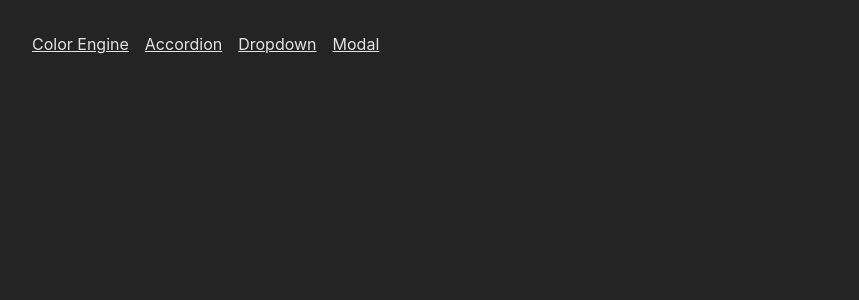
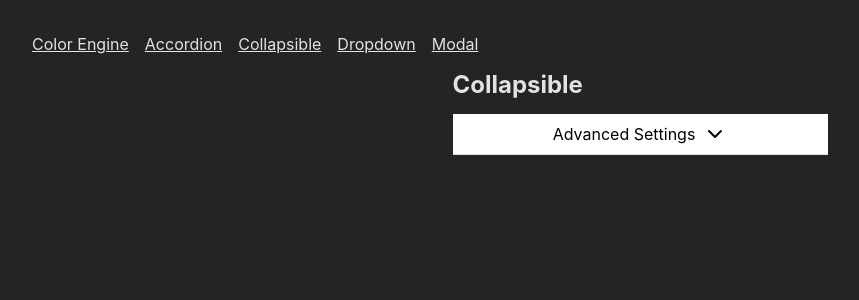
Before and after one commit to simonrevill/primitiv, a React (Vite) app in the folder apps/web/: page /collapsible in a window 1280 px wide. Shown: the top 300 px of the page, without its empty margins (0-859 px from the left). Built offline with nearby package versions, Linux system fonts and the light colour scheme.

Commit message:
feat(collapsible): add CollapsibleExample component with styles and routing

```diff
--- a/apps/web/src/App.tsx
+++ b/apps/web/src/App.tsx
@@ -1,7 +1,12 @@
 import { Routes, Route, Link } from "react-router-dom";
 
 import { ColorEngine } from "./ColorEngine";
-import { ModalExample, DropdownExample, AccordionExample } from "./pages";
+import {
+  AccordionExample,
+  CollapsibleExample,
+  DropdownExample,
+  ModalExample,
+} from "./pages";
 
 import "./App.scss";
 
@@ -12,6 +17,7 @@ function App() {
         <nav>
           <Link to="/">Color Engine</Link>
           <Link to="/accordion">Accordion</Link>
+          <Link to="/collapsible">Collapsible</Link>
           <Link to="/dropdown">Dropdown</Link>
           <Link to="/modal">Modal</Link>
         </nav>
@@ -20,6 +26,7 @@ function App() {
         <Routes>
           <Route path="/" element={<ColorEngine />} />
           <Route path="/accordion" element={<AccordionExample />} />
+          <Route path="/collapsible" element={<CollapsibleExample />} />
           <Route path="/dropdown" element={<DropdownExample />} />
           <Route path="/modal" element={<ModalExample />} />
         </Routes>
--- /dev/null
+++ b/apps/web/src/pages/CollapsibleExample/CollapsibleExample.scss
@@ -0,0 +1,110 @@
+.collapsible-example {
+  min-width: 23.4375rem;
+  max-width: 48rem;
+  margin: 0 auto;
+
+  &__title {
+    margin-block-end: 1rem;
+  }
+}
+
+.collapsible {
+  interpolate-size: allow-keywords;
+
+  &__trigger {
+    display: inline-flex;
+    justify-content: center;
+    align-items: center;
+    gap: 0.5rem;
+    width: 100%;
+    padding: 0.5rem 1rem;
+    background-color: white;
+    color: black;
+    border: none;
+    cursor: pointer;
+  }
+
+  &__trigger-icon {
+    display: inline-flex;
+    justify-content: center;
+    align-items: center;
+    transform-origin: center center;
+    transform: rotate(0deg);
+    transition: transform 150ms ease-in-out;
+  }
+
+  &__trigger-icon[data-state="open"] {
+    transform: rotate(-180deg);
+  }
+
+  &__content {
+    display: block;
+    overflow: hidden;
+    transition: height 150ms ease-in-out;
+    border-right: 0.0625rem solid #e0e0e0;
+    border-bottom: 0.0625rem solid #e0e0e0;
+    border-left: 0.0625rem solid #e0e0e0;
+  }
+
+  &__content[data-state="closed"] {
+    height: 0;
+  }
+
+  &__content[data-state="open"] {
+    height: max-content;
+  }
+
+  &__settings {
+    display: flex;
+    flex-direction: column;
+    gap: 0.5rem;
+    padding: 1rem;
+  }
+
+  &__field {
+    display: flex;
+    align-items: center;
+    gap: 0.5rem;
+  }
+}
+
+.checkbox {
+  display: inline-flex;
+  justify-content: center;
+  align-items: center;
+  width: 1.5rem;
+  height: 1.5rem;
+}
+
+@keyframes checkbox-enter {
+  from {
+    opacity: 0;
+    transform: scale(0.5);
+  }
+  to {
+    opacity: 1;
+    transform: scale(1);
+  }
+}
+
+@keyframes checkbox-exit {
+  from {
+    opacity: 1;
+    transform: scale(1);
+  }
+  to {
+    opacity: 0;
+    transform: scale(0.5);
+  }
+}
+
+.checkbox__indicator {
+  &[data-state="unchecked"] {
+    animation: checkbox-exit 150ms ease-in forwards;
+  }
+
+  &[data-state="checked"],
+  &[data-state="indeterminate"] {
+    animation: checkbox-enter 150ms ease-out forwards;
+  }
+}
--- /dev/null
+++ b/apps/web/src/pages/CollapsibleExample/CollapsibleExample.tsx
@@ -0,0 +1,58 @@
+import { Collapsible, Checkbox } from "@primitiv/components";
+
+import "./CollapsibleExample.scss";
+
+export function CollapsibleExample() {
+  return (
+    <div className="collapsible-example">
+      <h2 className="collapsible-example__title">Collapsible</h2>
+
+      <Collapsible.Root className="collapsible" defaultOpen={false}>
+        <Collapsible.Trigger className="collapsible__trigger">
+          Advanced Settings
+          <Collapsible.TriggerIcon className="collapsible__trigger-icon">
+            <svg
+              width="24"
+              height="24"
+              viewBox="0 0 24 24"
+              fill="none"
+              xmlns="http://www.w3.org/2000/svg"
+            >
+              <path
+                d="M6 9L12 15L18 9"
+                stroke="currentColor"
+                strokeWidth="2"
+                strokeLinecap="round"
+                strokeLinejoin="round"
+              />
+            </svg>
+          </Collapsible.TriggerIcon>
+        </Collapsible.Trigger>
+        <Collapsible.Content className="collapsible__content">
+          <div className="collapsible__settings">
+            <label className="collapsible__field">
+              <span>Light Padding</span>
+              <input type="range" min="0" max="20" defaultValue="10" />
+            </label>
+            <label className="collapsible__field">
+              <span>Dark Padding</span>
+              <input type="range" min="0" max="20" defaultValue="10" />
+            </label>
+            <label htmlFor="include-greyscale" className="collapsible__field">
+              <span>Include greyscale</span>
+              <Checkbox.Root
+                aria-label="Include greyscale"
+                id="include-greyscale"
+                className="checkbox"
+              >
+                <Checkbox.Indicator className="checkbox__indicator" forceMount>
+                  ✓
+                </Checkbox.Indicator>
+              </Checkbox.Root>
+            </label>
+          </div>
+        </Collapsible.Content>
+      </Collapsible.Root>
+    </div>
+  );
+}
--- /dev/null
+++ b/apps/web/src/pages/CollapsibleExample/index.ts
@@ -0,0 +1 @@
+export * from "./CollapsibleExample";
--- a/apps/web/src/pages/index.ts
+++ b/apps/web/src/pages/index.ts
@@ -1,3 +1,4 @@
 export * from "./AccordionExample";
+export * from "./CollapsibleExample";
 export * from "./DropdownExample";
 export * from "./ModalExample";
```
